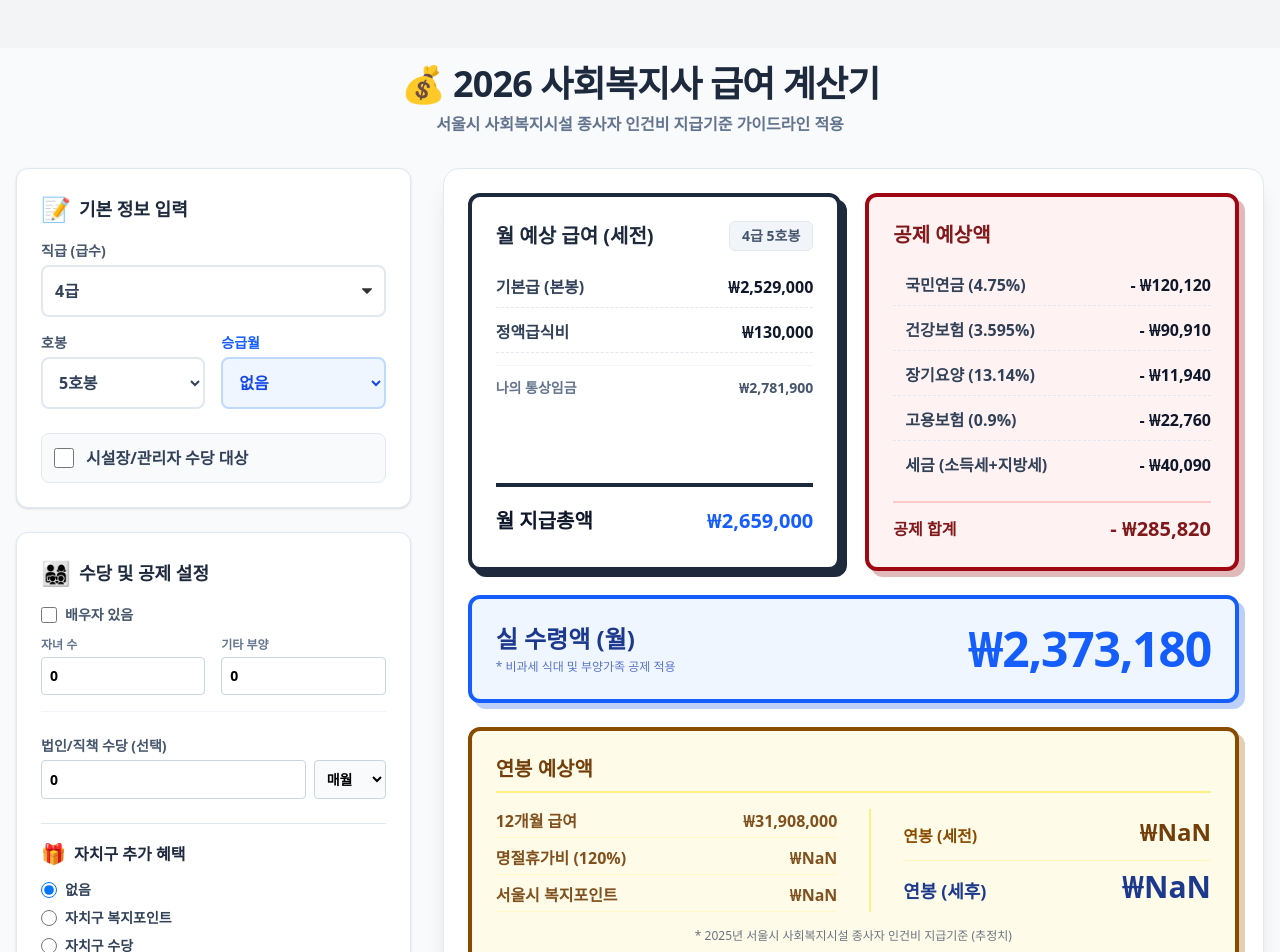
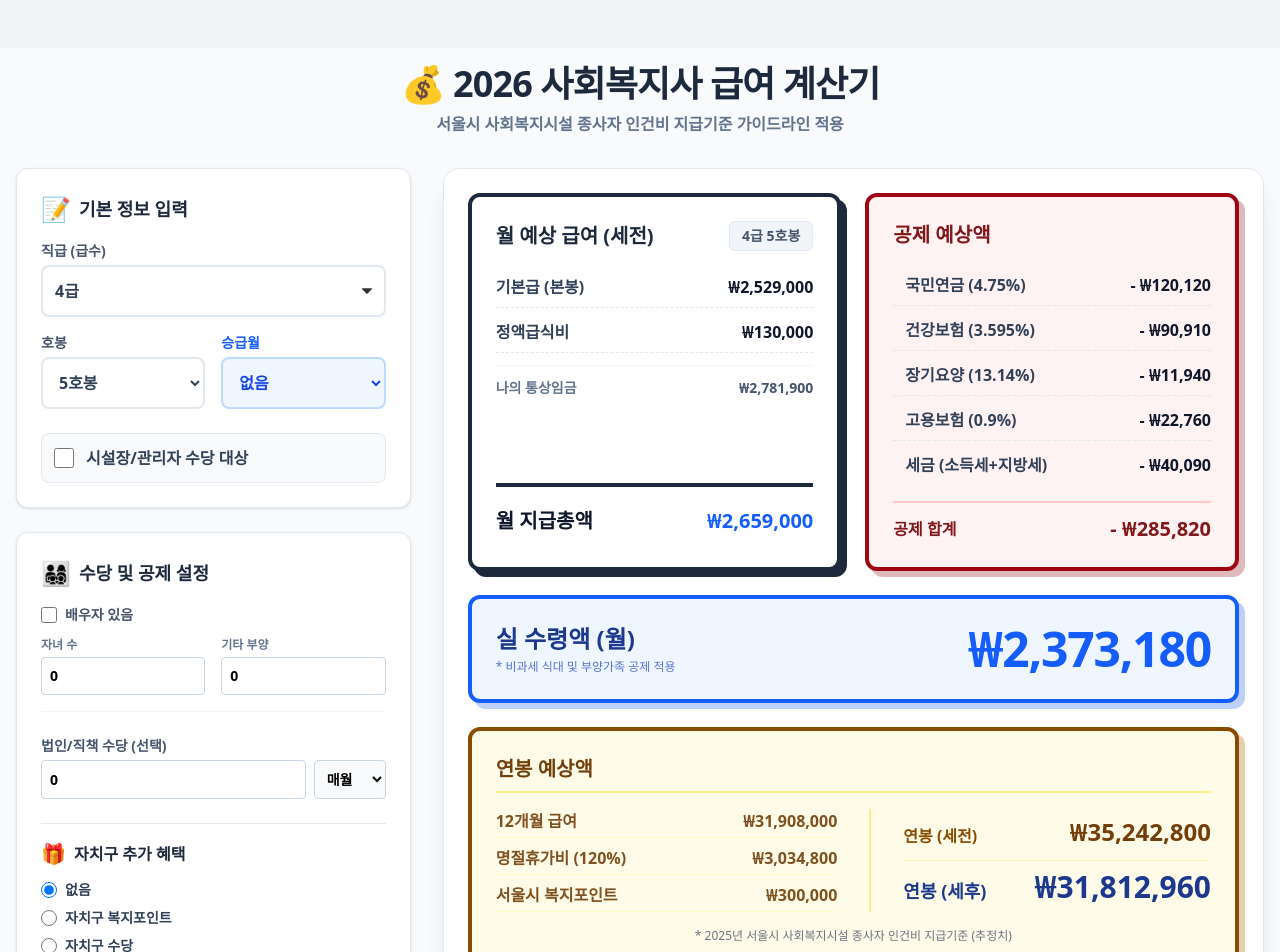
Before and after one commit to kosuk1231/money, a React (Vite) app: page / in a window 1280 px wide. Shown: the top 952 px of the page. Built offline with nearby package versions, Linux system fonts and the light colour scheme.

Commit message:
Fix: Resolve NaN in annual salary estimates by adding safety checks and missing fields

```diff
--- a/src/components/SalaryResult.jsx
+++ b/src/components/SalaryResult.jsx
@@ -2,7 +2,9 @@ import React from 'react';
 
 export default function SalaryResult({ result, grade, hobong }) {
     const formatMoney = (amount) => {
-        return new Intl.NumberFormat('ko-KR', { style: 'currency', currency: 'KRW' }).format(amount);
+        const safeAmount = Number(amount) || 0;
+        if (isNaN(safeAmount)) return '₩0';
+        return new Intl.NumberFormat('ko-KR', { style: 'currency', currency: 'KRW' }).format(safeAmount);
     };
 
     const ResultRow = ({ label, value, isTotal = false, isSub = false, isDeduction = false }) => (
--- a/src/data/salaryData.js
+++ b/src/data/salaryData.js
@@ -188,14 +188,28 @@ export function calculateSalary(grade, hobong, options = {}) {
   const totalDeductions = nationalPension + healthInsurance + longTermCare + employmentInsurance + incomeTax + localIncomeTax;
   const netPay = monthlyTotal - totalDeductions;
 
+  // Annual estimates for the summary box
+  // Holiday Bonus = 60% * 2 times = 120% of base salary
+  const annualHoliday = Math.floor(baseSalary * 1.2) || 0;
+
+  // Welfare Points (Seoul City)
+  const welfarePoints = hobong >= 10 ? ALLOWANCE_RULES.WELFARE_POINT_HIGH : ALLOWANCE_RULES.WELFARE_POINT_LOW;
+
+  // Annual Total (Pre-Tax) = (Monthly * 12) + Holiday Bonus + Welfare Points + District Allowance
+  const annualTotal = (monthlyTotal * 12) + annualHoliday + (welfarePoints || 0) + (annualDistrict || 0);
+
+  // Annual Net Pay (Post-Tax) = (Net Pay * 12) + Holiday Bonus - estimated tax + Welfare Points + District Allowance
+  // For simplicity, estimate annual deductions by multiplying monthly deductions by 12
+  const annualNetPay = (netPay * 12) + annualHoliday + (welfarePoints || 0) + (annualDistrict || 0);
+
   return {
     baseSalary,
     mealAllowance,
     managerAllowance,
     familyAllowance,
     corporationAllowance: monthlyCorporation,
-    districtAllowance: annualDistrict, // Returning Annual Total for summary box
-    monthlyDistrictEstimate, // New: for verifying if it's added to monthly flow
+    districtAllowance: annualDistrict || 0,
+    monthlyDistrictEstimate,
     ordinaryWage,
     monthlyTotal,
     deductions: {
@@ -207,7 +221,12 @@ export function calculateSalary(grade, hobong, options = {}) {
       localIncomeTax,
       total: totalDeductions
     },
-    netPay
+    netPay,
+    // Annual fields
+    annualHoliday,
+    welfarePoints: welfarePoints || 0,
+    annualTotal,
+    annualNetPay
   };
 }
 
```
